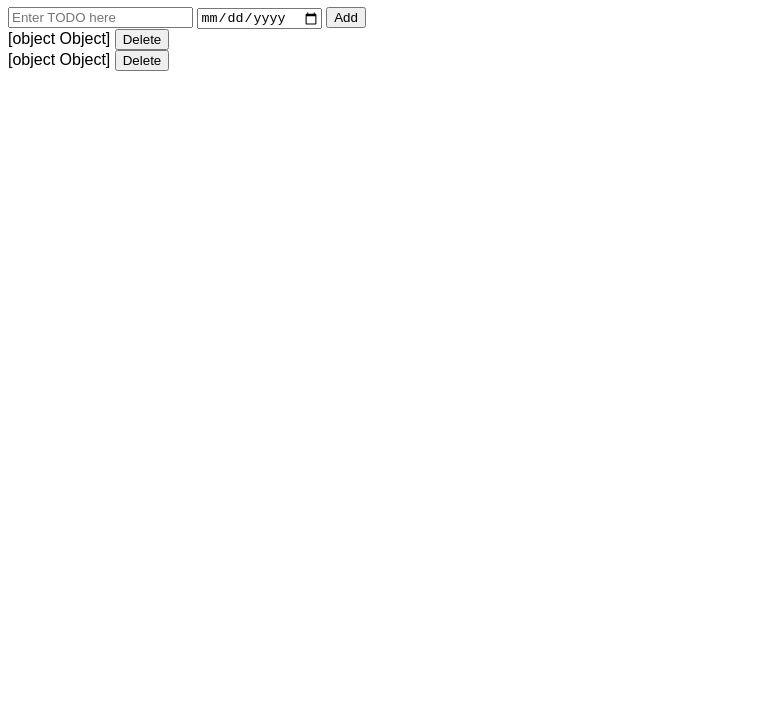
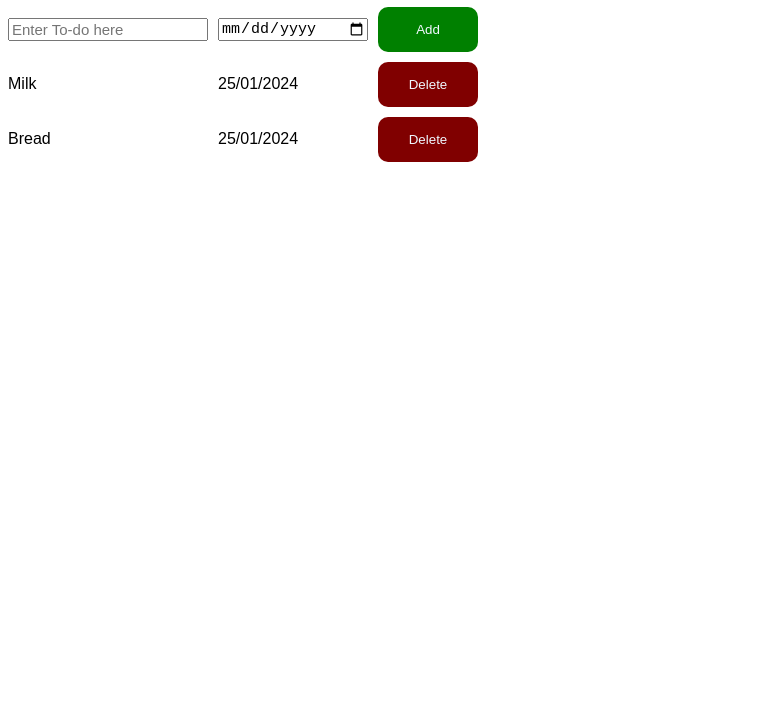
Before and after one commit to Akshit56/ToDo-App, a plain HTML site: page index.html in a window 1280 px wide. Shown: the part 73-800 px from the top of the page, without its empty margins (0-769 px from the left). Drawn offline with Linux system fonts and the light colour scheme.

Commit message:
Added delete function and did styling

```diff
--- a/index.html
+++ b/index.html
@@ -6,11 +6,14 @@
   </head>
   <body>
     <h1 id="main-heading">ToDo App</h1>
-    <input id="todo-input" type="text" placeholder="Enter TODO here" />
-    <input type="date" id="todo-date" />
-    <button onclick="addToDo()">Add</button>
 
-    <div class="todo-container"></div>
+    <div class="grid-container">
+      <input id="todo-input" type="text" placeholder="Enter To-do here" />
+      <input type="date" id="todo-date" />
+      <button class="button-todo" onclick="addToDo()">Add</button>
+    </div>
+
+    <div class="todo-container grid-container"></div>
 
     <script src="todo.js"></script>
   </body>
--- a/style.css
+++ b/style.css
@@ -1,7 +1,42 @@
 body{
   font-family: Arial, Helvetica, sans-serif;
+  /* background-color: rgb(120, 205, 247); */
 }
 
 #main-heading{
   text-align: center;
 }
+
+
+.grid-container{
+  display: grid;
+  grid-template-columns: 200px 150px 100px;
+  column-gap: 10px;
+  row-gap: 10px;
+  margin-top: 10px;
+  align-items: center;
+}
+
+#todo-input, #todo-date {
+  font-size: 15px;
+  padding: 60px, 5px;
+}
+
+.button-delete{
+  background-color: maroon;
+  color: aliceblue;
+  border: none;
+  border-radius: 10px;
+  padding: 15px;
+  cursor: pointer;
+}
+
+.button-todo{
+  background-color: green;
+  color: aliceblue;
+  border: none;
+  border-radius: 10px;
+  padding: 15px;
+  cursor: pointer;
+
+}
--- a/todo.js
+++ b/todo.js
@@ -19,14 +19,17 @@ function displayItems(){
 
   let newHtml = '';
 
-  for(let i=0; i<todoList.length; i++){
-    newHtml += `
-    <div>
-     <span>${todoList[i]}</span>
-     <button onclick = "todoList.splice(
+for(let i=0; i<todoList.length; i++){
+  let item = todoList[i].item;
+  let dueDate = todoList[i].dueDate;
+  newHtml += `
+
+    <span>${item}</span>
+    <span>${dueDate}</span>
+    <button class="button-delete" onclick = "todoList.splice(
       ${i},1); displayItems();">Delete</button>
-    </div>
-    `;
+
+  `;
   }
   containerElement.innerHTML = newHtml;
 }
```
